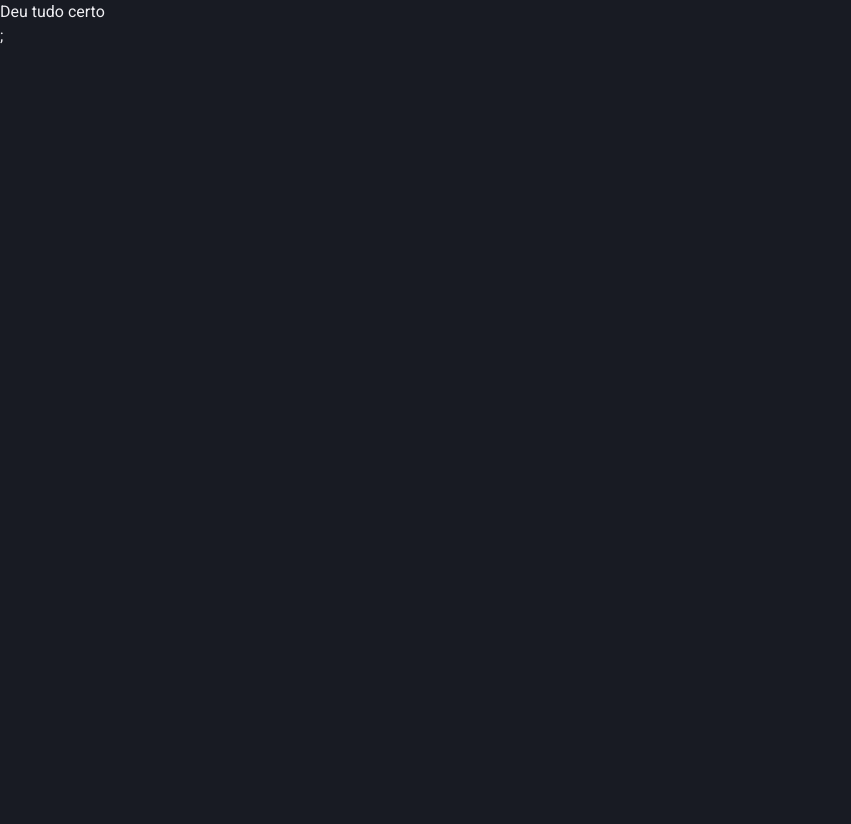
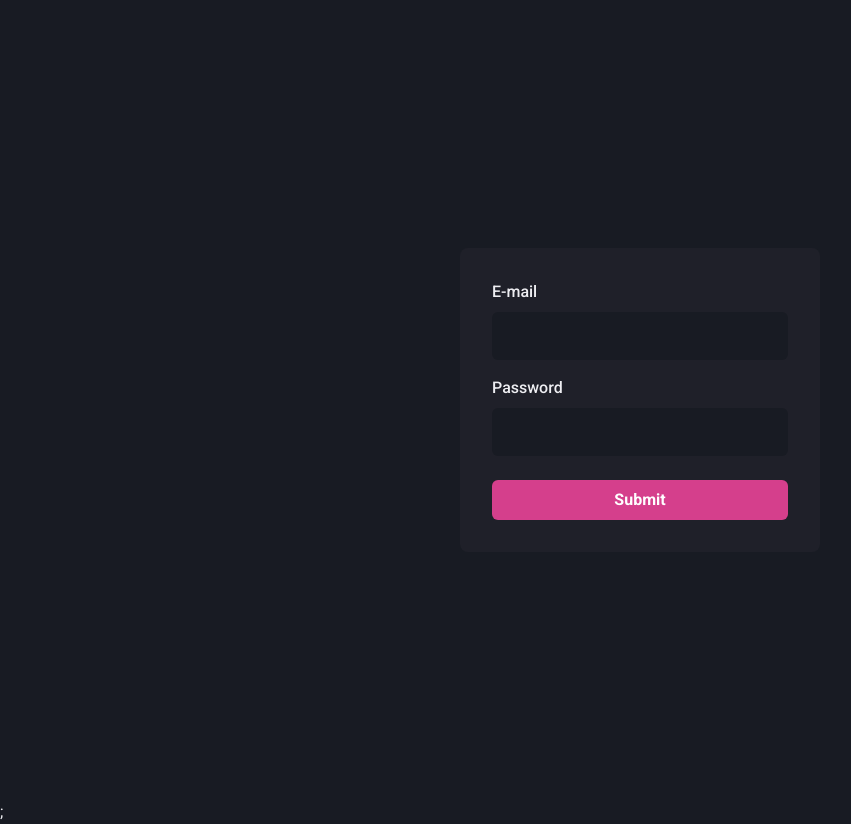
Before and after one commit to Dudow/Dashgow, a Next.js app: page / in a window 1280 px wide. Shown: the whole page, without its empty margins (0-851 px from the left). Before the commit the page ends 800 px from the top, so only its background shows below. Built offline with nearby package versions, Linux system fonts and the light colour scheme.

Commit message:
feat: add SignIn Page

```diff
--- a/src/pages/index.tsx
+++ b/src/pages/index.tsx
@@ -1,3 +1,54 @@
+import { Flex, Input, Button, FormLabel, FormControl } from "@chakra-ui/react";
+
 export default function Home() {
-  return <h1>Deu tudo certo</h1>;
+  return (
+    <Flex w="100vw" h="100vh" align="center" justify="center">
+      <Flex
+        as="form"
+        width="100%"
+        maxW={360}
+        bg="gray.800"
+        p="8"
+        borderRadius={8}
+        flexDir="column"
+        gridGap={4}
+      >
+        <FormControl>
+          <FormLabel htmlFor="email">E-mail</FormLabel>
+          <Input
+            name="email"
+            id="email"
+            type="email"
+            focusBorderColor="pink.500"
+            bgColor="gray.900"
+            variant="filled"
+            size="lg"
+            _hover={{
+              bgColor: "gray.900",
+            }}
+          />
+        </FormControl>
+
+        <FormControl>
+          <FormLabel htmlFor="password">Password</FormLabel>
+          <Input
+            name="password"
+            id="password"
+            type="password"
+            focusBorderColor="pink.500"
+            bgColor="gray.900"
+            variant="filled"
+            size="lg"
+            _hover={{
+              bgColor: "gray.900",
+            }}
+          />
+        </FormControl>
+
+        <Button type="submit" mt="2" colorScheme="pink">
+          Submit
+        </Button>
+      </Flex>
+    </Flex>
+  );
 }
```
